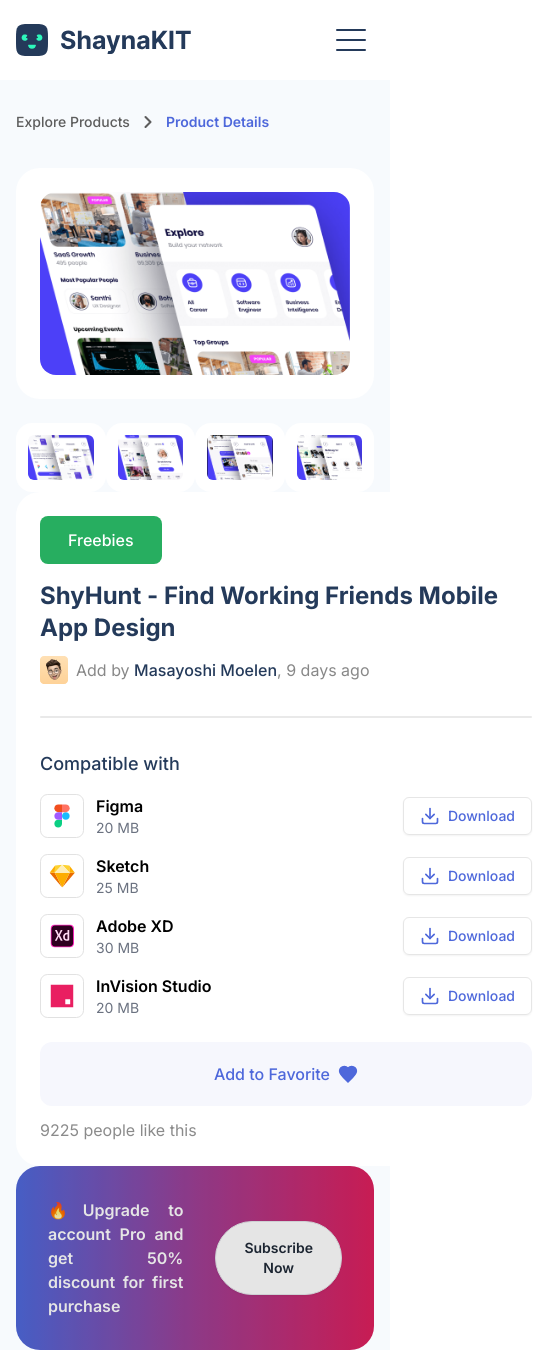
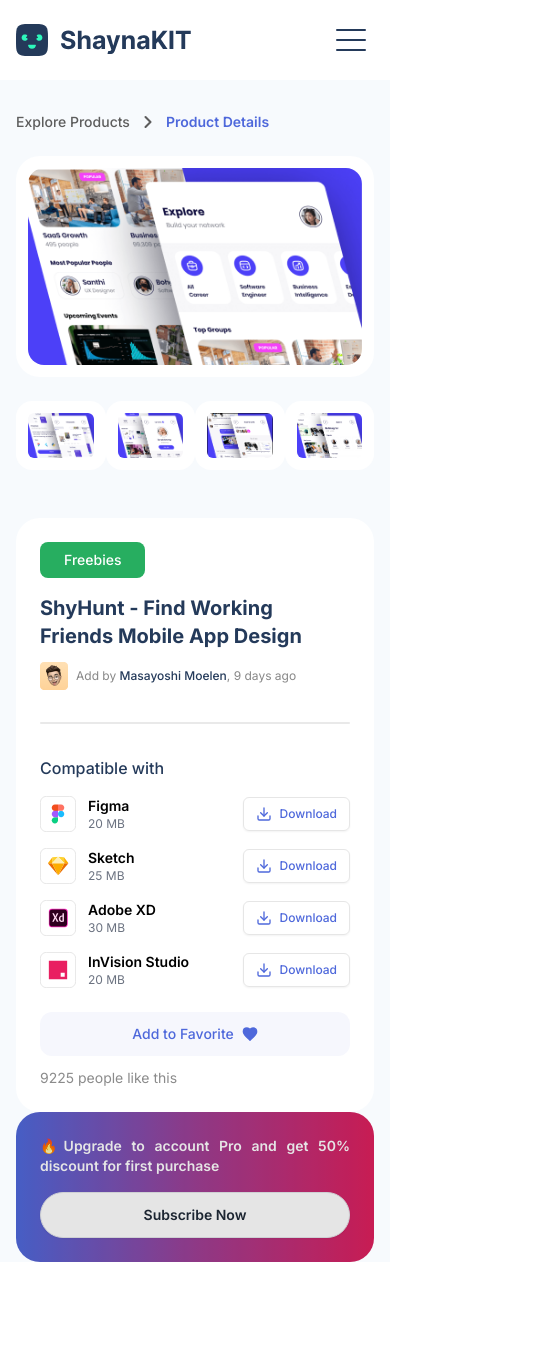
Before and after one commit to RafifMMR/ShaynaKIT, a website: page index.html in a window 390 px wide. Shown: the whole page, 556 px wide, since content can reach past the window. After the commit the page ends 1302 px from the top, so only its background shows below. Drawn offline with Linux system fonts and the light colour scheme.

Commit message:
update responsive

```diff
--- a/index.html
+++ b/index.html
@@ -56,8 +56,8 @@
                      <li class="mt-3 lg:mt-0 flex items-center pl-4 pt-4">
                         <div class="items-center gap-4 flex lg:hidden">
                            <div class="font-medium dark:text-white text-right	">
-                              <p class="text-base font-medium text-dark">Bimosaurus P2W</p>
-                              <p class="text-sm text-gray-500 dark:text-gray-400">Trial Account</p>
+                              <p class="text-sm font-medium text-dark">Bimosaurus P2W</p>
+                              <p class="text-xs text-gray-500 dark:text-gray-400">Trial Account</p>
                            </div>
                            <img class="w-11 h-11 rounded-full" src="dist/images/avatar-one.png" alt="avatar-one">
                            <img src="dist/images/arrow-icon.svg" alt="arrow-icon">
@@ -101,9 +101,9 @@
          </ol>
 
          <!-- Banner -->
-         <div class="lg:flex bg-transparent pt-9 mx-auto w-full justify-between lg:max-w-screen-2xl">
+         <div class="lg:flex bg-transparent pt-6 lg:pt-9 mx-auto w-full justify-between lg:max-w-screen-2xl">
             <div class="bg-transparent">
-               <div class="flex bg-white p-6 rounded-3xl w-[640px] lg:w-[840px]">
+               <div class="flex bg-white p-3 lg:p-6 rounded-3xl w-auto lg:w-[840px]">
                   <div class="w-full">
                      <img src="dist/images/banner.png" alt="banner" class="w-full rounded-2xl">
                   </div>
@@ -124,33 +124,33 @@
                </div>
             </div>
 
-            <div class="bg-white p-6 rounded-3xl w-[540px]">
+            <div class="bg-white mt-12 lg:mt-0 p-6 rounded-3xl w-auto lg:w-[540px]">
                <span
-                  class="inline-flex items-center gap-x-1.5 py-3 px-7 rounded-lg text-base font-medium bg-green text-white">
+                  class="inline-flex items-center gap-x-1.5 py-2 px-6 md:py-3 md:px-5 lg:py-3 lg:px-7 rounded-lg text-sm  lg:text-base font-medium bg-green text-white">
                   Freebies
                </span>
-               <h2 class="text-dark text-2xl font-bold pt-4">
+               <h2 class="text-dark text-xl md:text-2xl lg:text-2xl font-bold pt-4">
                   ShyHunt - Find Working Friends Mobile App Design
                </h2>
                <div class="flex pt-3 gap-2 items-center">
                   <img class="w-7 h-7 rounded-sm" src="dist/images/avatar-two.png" alt="avatar-two">
-                  <h4 class="text-[#888888] text-base">Add by <span class="text-dark font-medium">
+                  <h4 class="text-[#888888] text-xs md:text-sm lg:text-base">Add by <span class="text-dark font-medium">
                         Masayoshi Moelen</span>, 9 days ago</h4>
                </div>
                <hr class="h-[1.5px] my-8 bg-[#E9E9E9] border-0 rounded-full">
-               <h3 class="text-dark text-lg font-medium">Compatible with</h3>
+               <h3 class="text-dark text-base md:text-lg lg:text-lg font-medium">Compatible with</h3>
                <div class="pt-4 gap-3">
                   <div class="flex items-center">
-                     <img src="dist/images/figma.svg" alt="figma" class="h-11 w-11 mr-3">
+                     <img src="dist/images/figma.svg" alt="figma" class="h-9 w-9 md:h-11 md:w-11 lg:h-11 lg:w-11 mr-3">
                      <div class="flex-1">
-                        <h4 class="text-base font-semibold">Figma</h4>
-                        <h5 class="text-sm text-gray-500">20 MB</h5>
+                        <h4 class="text-sm md:text-base lg:text-base font-semibold">Figma</h4>
+                        <h5 class="text-xs md-text-sm lg:text-sm text-gray-500">20 MB</h5>
                      </div>
                      <button type="button"
-                        class="py-2 px-4 inline-flex items-center gap-x-2 text-sm font-medium rounded-md border border-[#E6E6E6] bg-transparent text-primary shadow-sm hover:bg-primary hover:text-white disabled:opacity-50 disabled:pointer-events-none">
+                        class="py-2 px-3 md:py-2 md:px-4 lg:py-2 lg:px-4 inline-flex items-center gap-x-2 text-xs font-medium rounded-md border border-[#E6E6E6] bg-transparent text-primary shadow-sm hover:bg-primary hover:text-white disabled:opacity-50 disabled:pointer-events-none">
                         <svg xmlns="http://www.w3.org/2000/svg" width="24" height="24" viewBox="0 0 24 24" fill="none"
                            stroke="currentColor" stroke-width="2" stroke-linecap="round" stroke-linejoin="round"
-                           class="flex-shrink-0 w-5 h-5">
+                           class="flex-shrink-0 w-4 h-4 md:w-5 md:h-5 lg:w-5 lg:h-5">
                            <path d="M21 15v4a2 2 0 0 1-2 2H5a2 2 0 0 1-2-2v-4"></path>
                            <polyline points="7 10 12 15 17 10"></polyline>
                            <line x1="12" y1="15" x2="12" y2="3"></line>
@@ -161,16 +161,16 @@
                </div>
                <div class="pt-4 gap-3">
                   <div class="flex items-center">
-                     <img src="dist/images/sketch.svg" alt="figma" class="h-11 w-11 mr-3">
+                     <img src="dist/images/sketch.svg" alt="figma" class="h-9 w-9 md:h-11 md:w-11 lg:h-11 lg:w-11 mr-3">
                      <div class="flex-1">
-                        <h4 class="text-base font-semibold">Sketch</h4>
-                        <h5 class="text-sm text-gray-500">25 MB</h5>
+                        <h4 class="text-sm md:text-base lg:text-base font-semibold">Sketch</h4>
+                        <h5 class="text-xs md:text-sm lg:text-sm text-gray-500">25 MB</h5>
                      </div>
                      <button type="button"
-                        class="py-2 px-4 inline-flex items-center gap-x-2 text-sm font-medium rounded-md border border-[#E6E6E6] bg-transparent text-primary shadow-sm hover:bg-primary hover:text-white disabled:opacity-50 disabled:pointer-events-none">
+                        class="py-2 px-3 md:py-2 md:px-4 lg:py-2 lg:px-4 inline-flex items-center gap-x-2 text-xs font-medium rounded-md border border-[#E6E6E6] bg-transparent text-primary shadow-sm hover:bg-primary hover:text-white disabled:opacity-50 disabled:pointer-events-none">
                         <svg xmlns="http://www.w3.org/2000/svg" width="24" height="24" viewBox="0 0 24 24" fill="none"
                            stroke="currentColor" stroke-width="2" stroke-linecap="round" stroke-linejoin="round"
-                           class="flex-shrink-0 w-5 h-5">
+                           class="flex-shrink-0 w-4 h-4 md:w-5 md:h-5 lg:w-5 lg:h-5">
                            <path d="M21 15v4a2 2 0 0 1-2 2H5a2 2 0 0 1-2-2v-4"></path>
                            <polyline points="7 10 12 15 17 10"></polyline>
                            <line x1="12" y1="15" x2="12" y2="3"></line>
@@ -181,16 +181,17 @@
                </div>
                <div class="pt-4 gap-3">
                   <div class="flex items-center">
-                     <img src="dist/images/adobe-xd.svg" alt="figma" class="h-11 w-11 mr-3">
+                     <img src="dist/images/adobe-xd.svg" alt="figma"
+                        class="h-9 w-9 md:h-11 md:w-11 lg:h-11 lg:w-11 mr-3">
                      <div class="flex-1">
-                        <h4 class="text-base font-semibold">Adobe XD</h4>
-                        <h5 class="text-sm text-gray-500">30 MB</h5>
+                        <h4 class="text-sm md:text-base lg:text-base font-semibold">Adobe XD</h4>
+                        <h5 class="text-xs md:text-sm lg:text-sm text-gray-500">30 MB</h5>
                      </div>
                      <button type="button"
-                        class="py-2 px-4 inline-flex items-center gap-x-2 text-sm font-medium rounded-md border border-[#E6E6E6] bg-transparent text-primary shadow-sm hover:bg-primary hover:text-white disabled:opacity-50 disabled:pointer-events-none">
+                        class="py-2 px-3 md:py-2 md:px-4 lg:py-2 lg:px-4 inline-flex items-center gap-x-2 text-xs font-medium rounded-md border border-[#E6E6E6] bg-transparent text-primary shadow-sm hover:bg-primary hover:text-white disabled:opacity-50 disabled:pointer-events-none">
                         <svg xmlns="http://www.w3.org/2000/svg" width="24" height="24" viewBox="0 0 24 24" fill="none"
                            stroke="currentColor" stroke-width="2" stroke-linecap="round" stroke-linejoin="round"
-                           class="flex-shrink-0 w-5 h-5">
+                           class="flex-shrink-0 w-4 h-4 md:w-5 md:h-5 lg:w-5 lg:h-5">
                            <path d="M21 15v4a2 2 0 0 1-2 2H5a2 2 0 0 1-2-2v-4"></path>
                            <polyline points="7 10 12 15 17 10"></polyline>
                            <line x1="12" y1="15" x2="12" y2="3"></line>
@@ -201,16 +202,17 @@
                </div>
                <div class="pt-4 gap-3">
                   <div class="flex items-center">
-                     <img src="dist/images/invision-studio.svg" alt="figma" class="h-11 w-11 mr-3">
+                     <img src="dist/images/invision-studio.svg" alt="figma"
+                        class="h-9 w-9 md:h-11 md:w-11 lg:h-11 lg:w-11 mr-3">
                      <div class="flex-1">
-                        <h4 class="text-base font-semibold">InVision Studio</h4>
-                        <h5 class="text-sm text-gray-500">20 MB</h5>
+                        <h4 class="text-sm md:text-base lg:text-base font-semibold">InVision Studio</h4>
+                        <h5 class="text-xs md:text-sm lg:text-sm text-gray-500">20 MB</h5>
                      </div>
                      <button type="button"
-                        class="py-2 px-4 inline-flex items-center gap-x-2 text-sm font-medium rounded-md border border-[#E6E6E6] bg-transparent text-primary shadow-sm hover:bg-primary hover:text-white disabled:opacity-50 disabled:pointer-events-none">
+                        class="py-2 px-3 md:py-2 md:px-4 lg:py-2 lg:px-4 inline-flex items-center gap-x-2 text-xs font-medium rounded-md border border-[#E6E6E6] bg-transparent text-primary shadow-sm hover:bg-primary hover:text-white disabled:opacity-50 disabled:pointer-events-none">
                         <svg xmlns="http://www.w3.org/2000/svg" width="24" height="24" viewBox="0 0 24 24" fill="none"
                            stroke="currentColor" stroke-width="2" stroke-linecap="round" stroke-linejoin="round"
-                           class="flex-shrink-0 w-5 h-5">
+                           class="flex-shrink-0 w-4 h-4 md:w-5 md:h-5 lg:w-5 lg:h-5">
                            <path d="M21 15v4a2 2 0 0 1-2 2H5a2 2 0 0 1-2-2v-4"></path>
                            <polyline points="7 10 12 15 17 10"></polyline>
                            <line x1="12" y1="15" x2="12" y2="3"></line>
@@ -221,32 +223,33 @@
                </div>
                <div class="pt-6 w-full">
                   <button type="button"
-                     class="w-full py-5 px-4 inline-flex justify-center items-center gap-x-2 text-base font-medium rounded-xl bg-primary bg-opacity-5 text-primary hover:bg-primary hover:text-white disabled:opacity-50 disabled:pointer-events-none">
+                     class="w-full py-3 px-3 md:py-5 md:px-5 lg:py-5 lg:px-4 inline-flex justify-center items-center gap-x-2 text-sm md:text-base lg:text-base font-medium rounded-xl bg-primary bg-opacity-5 text-primary hover:bg-primary hover:text-white disabled:opacity-50 disabled:pointer-events-none">
                      Add to Favorite
                      <svg xmlns="http://www.w3.org/2000/svg" width="20" height="20" viewBox="0 0 24 24"
                         fill="currentColor" stroke="currentColor" stroke-width="2" stroke-linecap="round"
-                        stroke-linejoin="round" class="flex-shrink-0 w-5 h-5">
+                        stroke-linejoin="round" class="flex-shrink-0 w-4 h-4 md:w-5 md:h-5 lg:w-5 lg:h-5">
                         <path
                            d="M12 21.35l-1.45-1.32C5.4 15.36 2 12.28 2 8.5 2 5.42 4.42 3 7.5 3c1.74 0 3.41.81 4.5 2.09C13.09 3.81 14.76 3 16.5 3 19.58 3 22 5.42 22 8.5c0 3.78-3.4 6.86-8.55 11.54L12 21.35z">
                         </path>
                      </svg>
                   </button>
                </div>
-               <h4 class="pt-3 text-base text-[#8B8B8B]">9225 people like this</h4>
+               <h4 class="pt-3 text-sm md:text-base text-[#8B8B8B]">9225 people like this</h4>
             </div>
          </div>
       </section>
 
       <section class="container mx-auto px-4 sm:px-6 lg:px-14 lg:max-w-screen-2xl pt-0 lg:pt-10 mb-10">
          <div
-            class="relative flex gap-8 lg:justify-between items-center p-8 rounded-3xl h-auto bg-gradient-to-r from-[#4E68DB] via-[#9E3F95] to-[#DE1F5D]">
+            class="relative items-center md:justify-between lg:justify-between md:flex lg:flex gap-8 p-6 md:p-6 lg:p-8 rounded-3xl h-auto bg-gradient-to-r from-[#4E68DB] via-[#9E3F95] to-[#DE1F5D]">
             <div class="absolute inset-0 bg-black opacity-10 rounded-3xl"></div>
-            <h2 class="text-base text-justify lg:text-3xl font-semibold text-white">🔥Upgrade to account Pro and get 50%
+            <h2 class="text-sm text-justify lg:text-3xl font-semibold text-white">🔥Upgrade to account Pro
+               and get 50%
                discount for
                first
                purchase</h2>
             <button type="button"
-               class="py-4 px-7 inline-flex items-center gap-x-2 text-sm lg:text-xl font-semibold rounded-full border border-gray-200 bg-white text-gray-800 shadow-sm hover:bg-gray-50 disabled:opacity-50 disabled:pointer-events-none dark:bg-neutral-900 dark:border-neutral-700 dark:text-white dark:hover:bg-neutral-800">
+               class=" justify-center w-full mt-4 md:w-auto lg:w-auto md:mt-0 lg:mt-0 py-3 px-5 lg:py-4 lg:px-7 inline-flex items-center gap-x-2 text-sm lg:text-xl font-semibold rounded-full border border-gray-200 bg-white text-gray-800 shadow-sm hover:bg-gray-50 disabled:opacity-50 disabled:pointer-events-none dark:bg-neutral-900 dark:border-neutral-700 dark:text-white dark:hover:bg-neutral-800">
                Subscribe Now
             </button>
          </div>
```
Also changed, not shown: dist/output.css.
